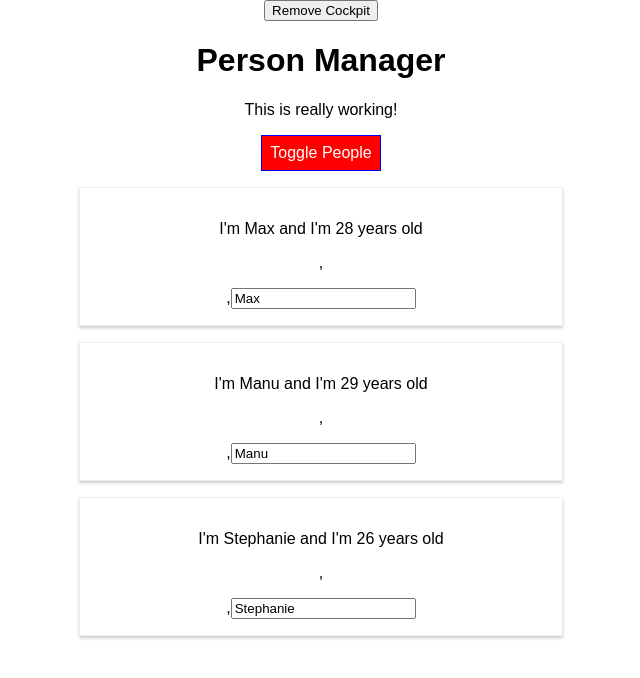
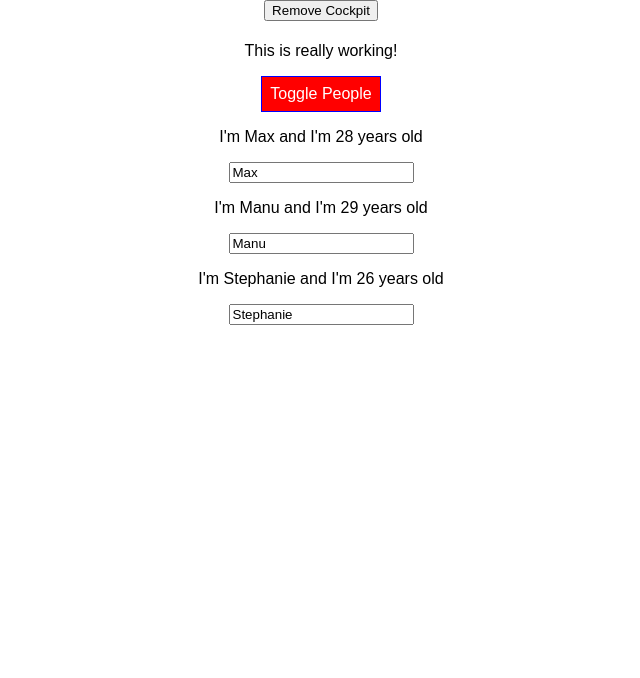
Before and after one commit to KendallM3/react-guide-project, a React app: page / in a window 1280 px wide. Both pictures are taken after a click on the button "Toggle People". Shown: the top 678 px of the page, without its empty margins (319-959 px from the left). Built offline with nearby package versions, Linux system fonts and the light colour scheme.

Commit message:
section 7: 106

```diff
--- a/src/components/Persons/Person/Person.js
+++ b/src/components/Persons/Person/Person.js
@@ -1,20 +1,20 @@
 import React, {Component} from 'react';
 
-// import Aux from '../../../hoc/Auxiliary';
-import WithClass from '../../../hoc/WithClass';
+import Aux from '../../../hoc/Auxiliary';
+// import WithClass from '../../../hoc/withClass';
 
-import classes from './Person.css';
+// import classes from './Person.css';
 
 class Person extends Component {
     render() {
 
         console.log('[Person.js] rendering...');
         return (
-        <WithClass classes={classes.Person}>
-            <p onClick={this.props.click}>I'm {this.props.name} and I'm {this.props.age} years old</p>,
-            <p>{this.props.children}</p>,
+        <Aux>
+            <p onClick={this.props.click}>I'm {this.props.name} and I'm {this.props.age} years old</p>
+            <p>{this.props.children}</p>
             <input type="text" onChange={this.props.changed} value={this.props.name} />
-        </WithClass>
+        </Aux>
         );
 
 
--- a/src/containers/App.js
+++ b/src/containers/App.js
@@ -3,7 +3,8 @@
 import classes from './App.css';
 import Persons from '../components/Persons/Persons';
 import Cockpit from '../components/Cockpit/Cockpit';
-import WithClass from '../hoc/WithClass';
+import withClass from '../hoc/withClass';
+import Aux from '../hoc/Auxiliary';
 // import ErrorBoundary from './ErrorBoundary/ErrorBoundary';
 
 
@@ -91,7 +92,7 @@
 
 
     return (
-      <WithClass classes={classes.App}>
+      <Aux>
         <button onClick={() => {
           this.setState({showCockpit: false});
           }}
@@ -105,10 +106,10 @@
         clicked={this.togglePersonsHandler}
         /> : null }
         {persons}
-      </WithClass>
+        </Aux>
     );
     // return React.createElement('div', {className: 'App'}, React.createElement('h1', null, 'Does this work now?'));
   }
 }
 
-export default App;
+export default withClass(App, classes.App);
--- a/src/hoc/WithClass.js
+++ b/src/hoc/WithClass.js
@@ -1,9 +1,11 @@
 import React from 'react';
 
-const withClass = props => (
-    <div className={props.classes}>
-        {props.children}
-    </div>
-);
+const withClass = (WrappedComponent, className) => {
+    return props => (
+        <div className={className}>
+            <WrappedComponent />
+        </div>
+    );
+};
 
 export default withClass;
```
